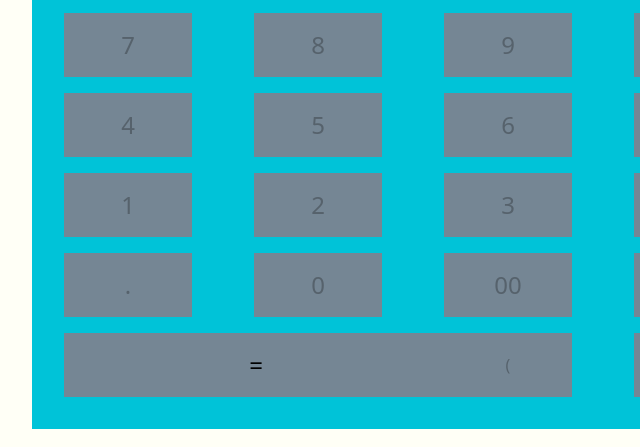
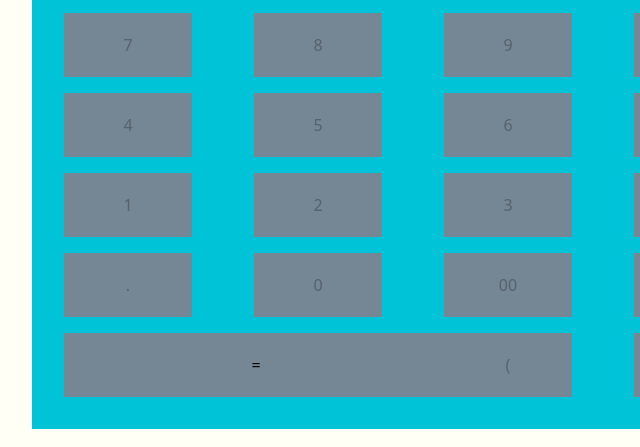
Before and after one commit to ji-vi/calculator-um, a plain HTML site: page index.html in a window 1280 px wide. Shown: the part 413-860 px from the top of the page, 216-856 px from the left. Drawn offline with nearby package versions, Linux system fonts and the light colour scheme.

Commit message:
Update styles.css

```diff
--- a/styles.css
+++ b/styles.css
@@ -307,6 +307,10 @@ body.dark h1, body.dark .support a {
 
     #btn-eql{
       width: 30vw;
+    }
+
+    .buttons{
+      font-size: 2vh;
     }
 }
 
```
